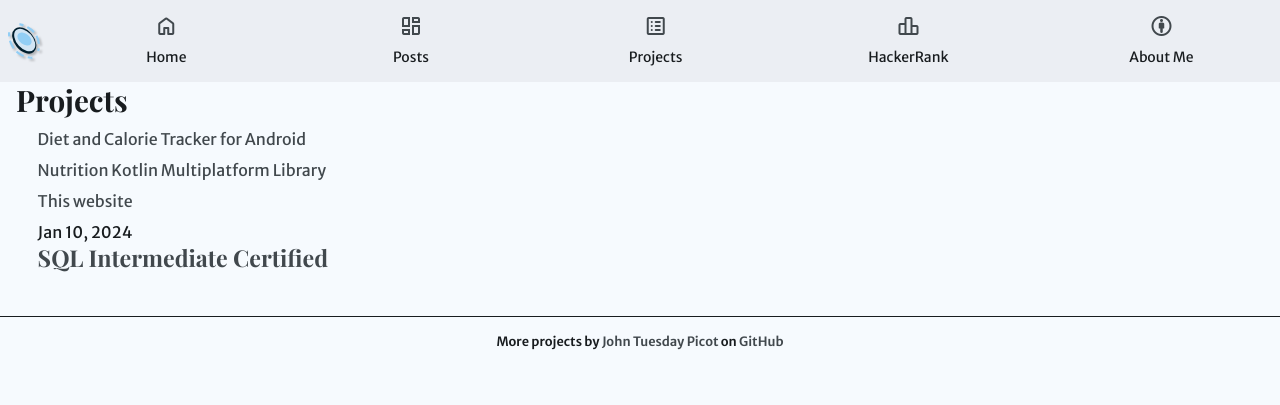
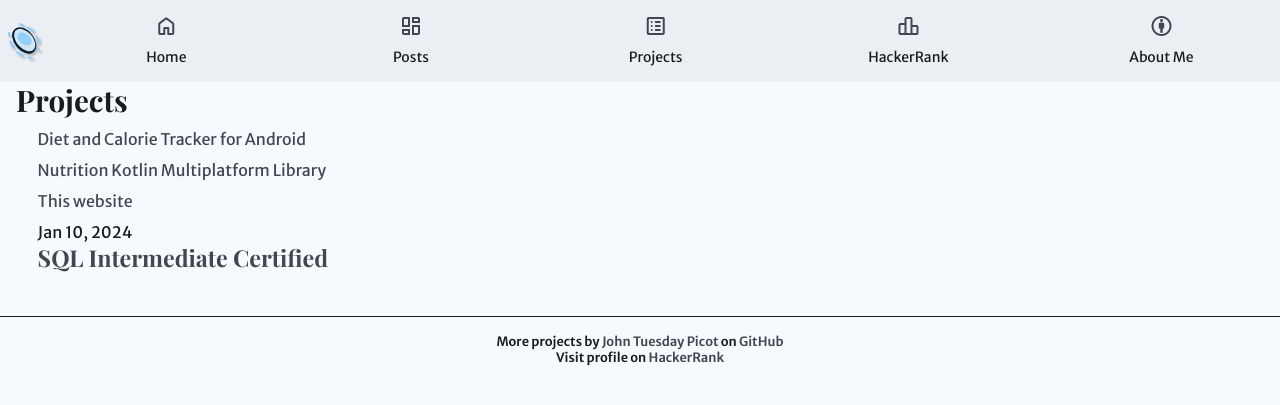
Before and after one commit to John-Tuesday/John-Tuesday.github.io, a Jekyll site: the page built from index.md, in a window 1280 px wide. Shown: the top 405 px of the page. Built offline with Jekyll 4.4.1, drawn with Linux system fonts in a browser that asks for light colours; some web fonts are replaced.

Commit message:
Add link to hackerrank profile in footer

```diff
--- a/_includes/footer.html
+++ b/_includes/footer.html
@@ -13,5 +13,9 @@
                 GitHub
             </a>
         </span>
+        <br>
+        <span>
+            Visit profile on <a href="{{ site.data.accounts.hackerrank.profile_link }}">HackerRank</a>
+        </span>
     </div>
 </footer>
```
